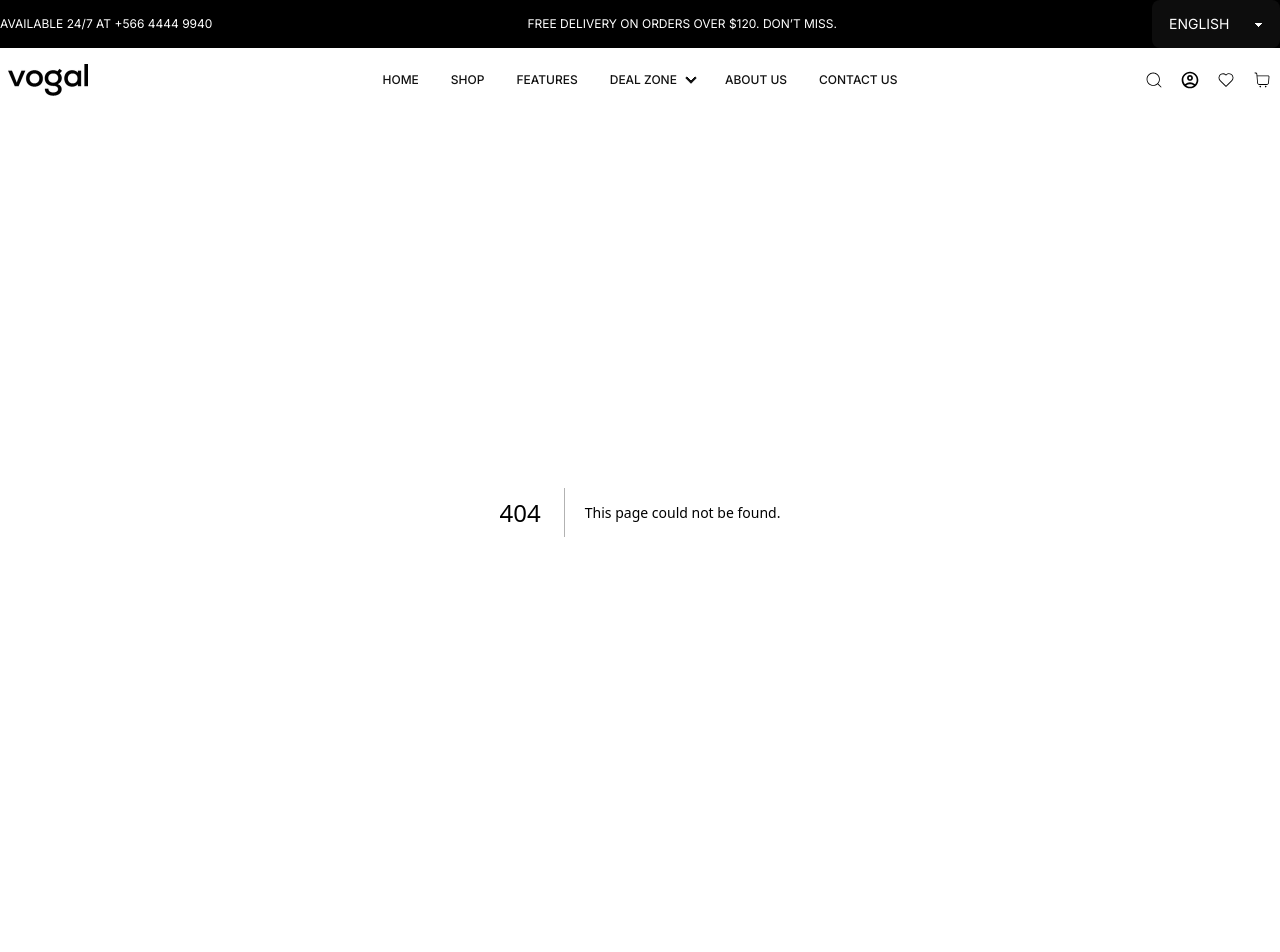
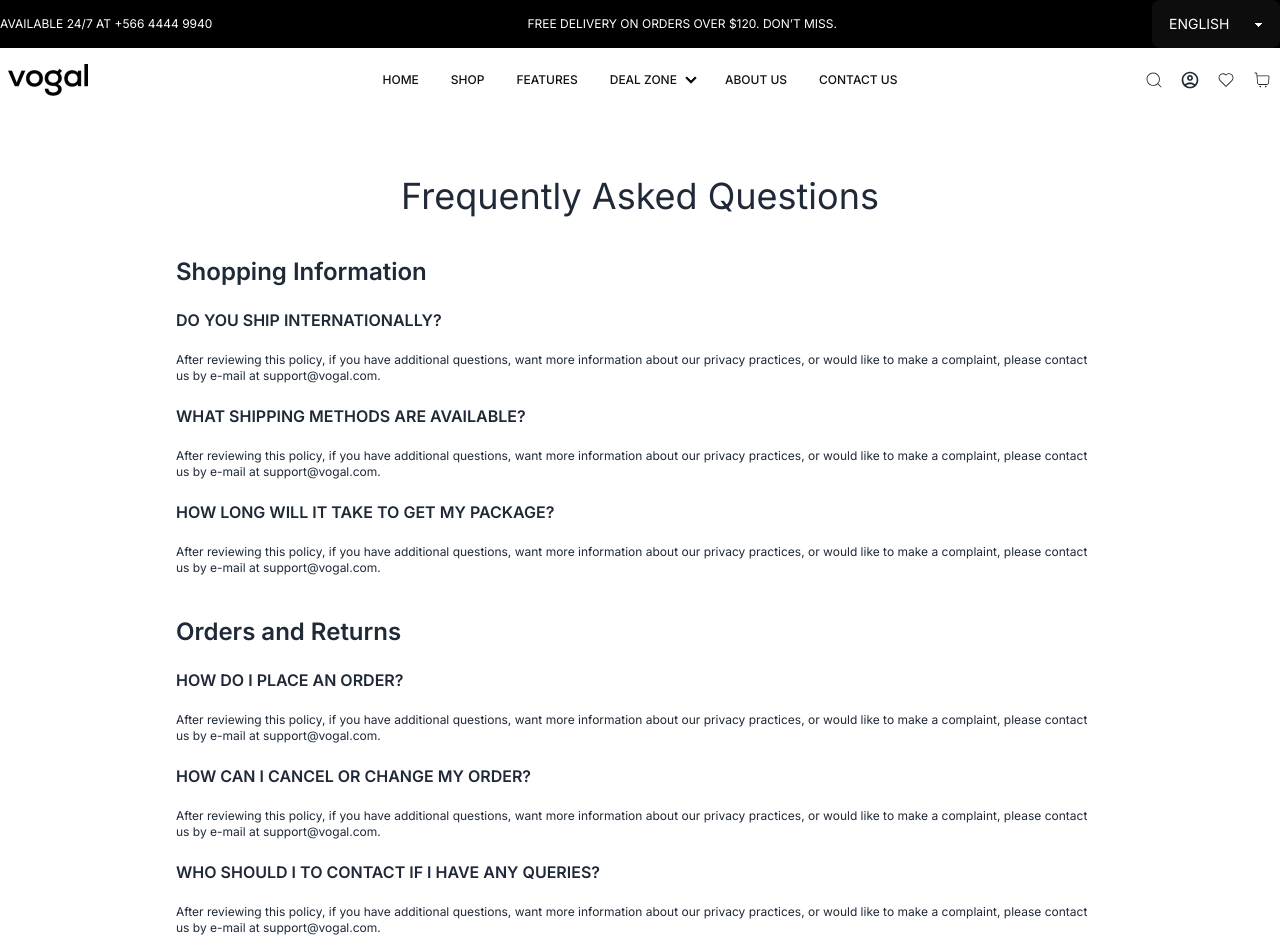
Before and after one commit to FuadTalukder85/vogal, a Next.js app: page /faqs in a window 1280 px wide. Before the commit this address had no page. Shown: the top 952 px of the page. Built offline with nearby package versions, Linux system fonts and the light colour scheme.

Commit message:
add faqs page

```diff
--- /dev/null
+++ b/src/app/faqs/page.jsx
@@ -0,0 +1,66 @@
+import Container from "../../components/container/Container";
+
+const FAQS = () => {
+  return (
+    <Container>
+      <div className="px-44">
+        <h5 className="text-4xl text-center mt-16">
+          Frequently Asked Questions
+        </h5>
+        <h5 className="text-2xl mt-10 font-semibold">Shopping Information</h5>
+        <h6 className="mt-5 font-semibold">DO YOU SHIP INTERNATIONALLY?</h6>
+        <p className="text-xs mt-5">
+          After reviewing this policy, if you have additional questions, want
+          more information about our privacy practices, or would like to make a
+          complaint, please contact us by e-mail at support@vogal.com.
+        </p>
+
+        <h6 className="mt-5 font-semibold">
+          WHAT SHIPPING METHODS ARE AVAILABLE?
+        </h6>
+        <p className="text-xs mt-5">
+          After reviewing this policy, if you have additional questions, want
+          more information about our privacy practices, or would like to make a
+          complaint, please contact us by e-mail at support@vogal.com.
+        </p>
+
+        <h6 className="mt-5 font-semibold">
+          HOW LONG WILL IT TAKE TO GET MY PACKAGE?
+        </h6>
+        <p className="text-xs mt-5">
+          After reviewing this policy, if you have additional questions, want
+          more information about our privacy practices, or would like to make a
+          complaint, please contact us by e-mail at support@vogal.com.
+        </p>
+
+        <h5 className="text-2xl mt-10 font-semibold">Orders and Returns</h5>
+        <h6 className="mt-5 font-semibold">HOW DO I PLACE AN ORDER?</h6>
+        <p className="text-xs mt-5">
+          After reviewing this policy, if you have additional questions, want
+          more information about our privacy practices, or would like to make a
+          complaint, please contact us by e-mail at support@vogal.com.
+        </p>
+
+        <h6 className="mt-5 font-semibold">
+          HOW CAN I CANCEL OR CHANGE MY ORDER?
+        </h6>
+        <p className="text-xs mt-5">
+          After reviewing this policy, if you have additional questions, want
+          more information about our privacy practices, or would like to make a
+          complaint, please contact us by e-mail at support@vogal.com.
+        </p>
+
+        <h6 className="mt-5 font-semibold">
+          WHO SHOULD I TO CONTACT IF I HAVE ANY QUERIES?
+        </h6>
+        <p className="text-xs mt-5">
+          After reviewing this policy, if you have additional questions, want
+          more information about our privacy practices, or would like to make a
+          complaint, please contact us by e-mail at support@vogal.com.
+        </p>
+      </div>
+    </Container>
+  );
+};
+
+export default FAQS;
--- a/src/components/shared/footer/Footer.jsx
+++ b/src/components/shared/footer/Footer.jsx
@@ -59,7 +59,9 @@ const Footer = () => {
             </li>
             <li className="mt-2 text-sm">Terms & Conditions</li>
             <li className="mt-2 text-sm">Shipping & Returns</li>
-            <li className="mt-2 text-sm">Helps & FAQs</li>
+            <li className="mt-2 text-sm">
+              <Link href="/faqs">Helps & FAQs</Link>
+            </li>
             <li className="mt-2 text-sm">
               <Link href="/refundPolicy">Refund Policy</Link>
             </li>
```
